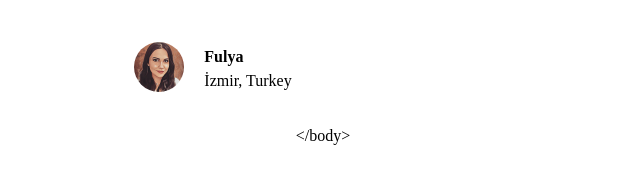
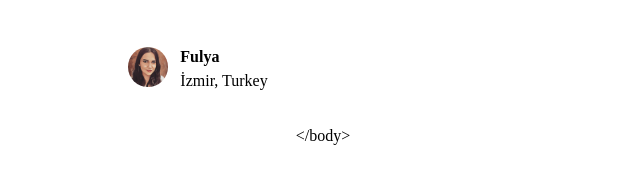
Before and after one commit to fulyaertay/scrimba-css-projects, a website built with Vite: page 2-solo-project-oldagram-app/index.html in a window 1280 px wide. Shown: the part 96-280 px from the top of the page, without its empty margins (317-957 px from the left). Built offline with nearby package versions, Linux system fonts and the light colour scheme.

Commit message:
completed header

```diff
--- a/2-solo-project-oldagram-app/index.css
+++ b/2-solo-project-oldagram-app/index.css
@@ -39,14 +39,19 @@ header{
     justify-content: center;
     align-items: center;
     margin-bottom: 20px;
-    margin-right: 220px;
+    margin-right: 250px;
     margin-top: 30px;
 }
 .userInfo{
     display: flex;
     flex-direction: column;
     justify-content: center;
-    margin-left: 20px;
+    margin-left: 12px;
+}
+.avatar2{
+    width:40px;
+    height: 40px;
+    border-radius: 50%;
 }
 h4{
     display: inline-block;
--- a/2-solo-project-oldagram-app/index.html
+++ b/2-solo-project-oldagram-app/index.html
@@ -16,7 +16,7 @@
 
     <section class="userContent">
       <div class="userPic">
-        <img src="images/user-avatar.png" class="avatar" />
+        <img src="images/user-avatar.png" class="avatar2" />
       </div>
       <div class="userInfo">
         <div class="username">
```
